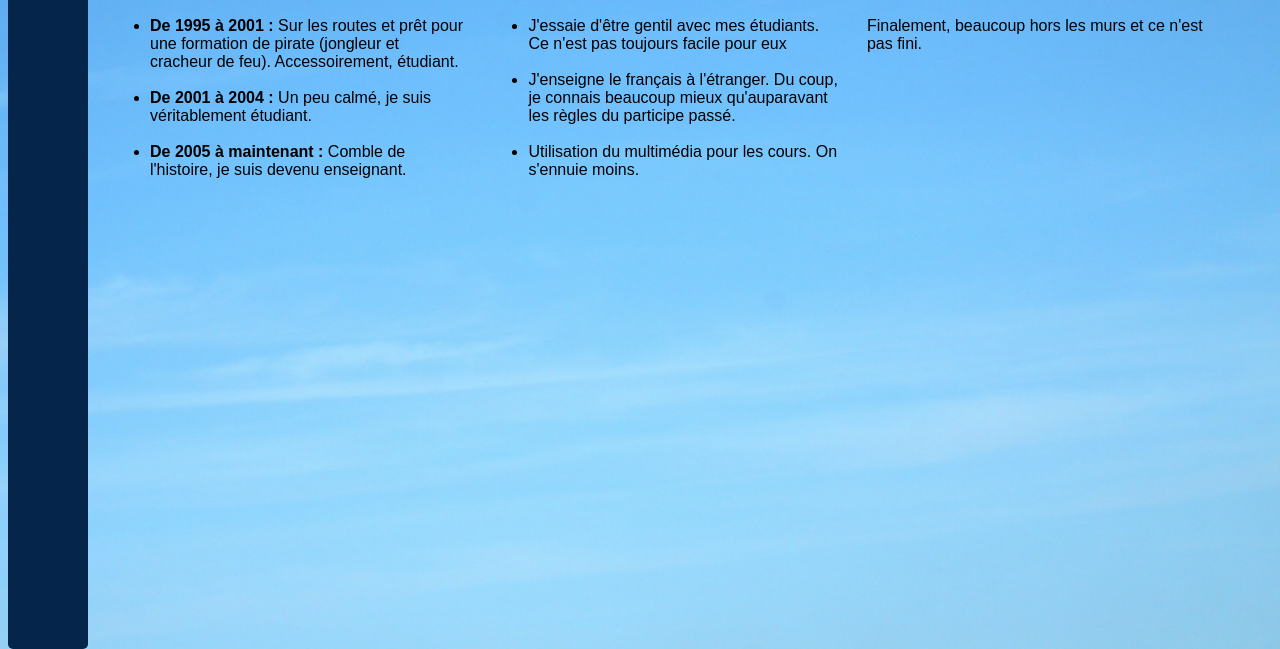
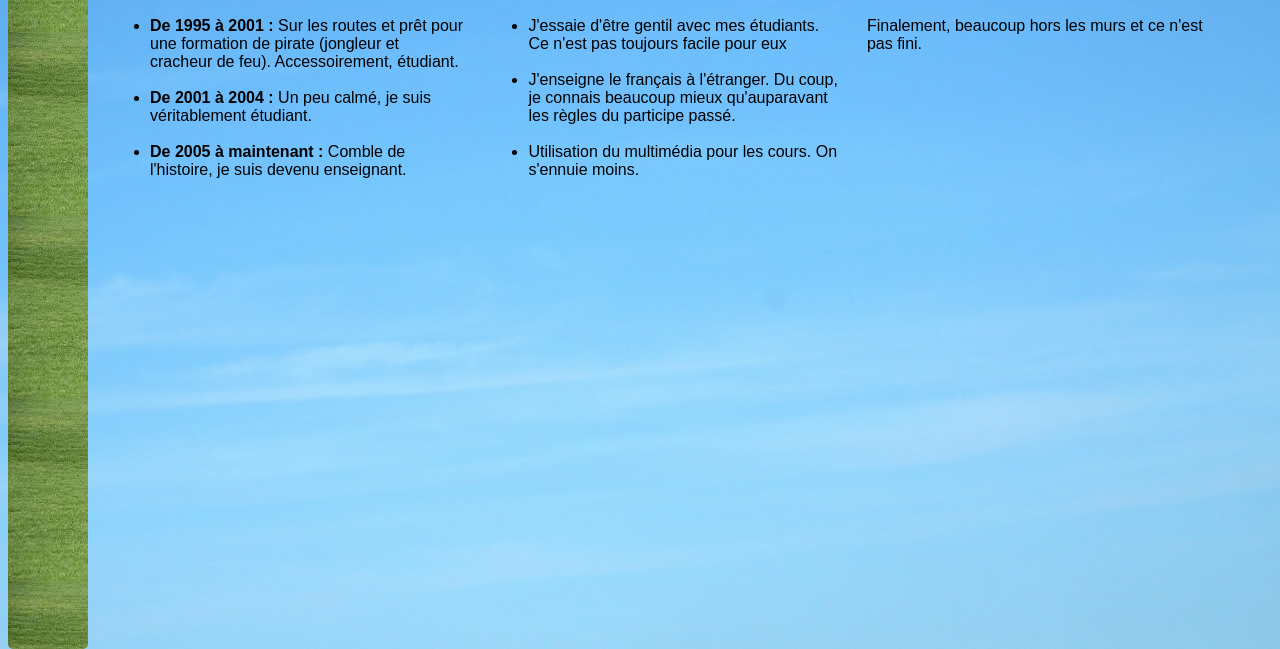
Before and after one commit to st2phane/mon_cv1, a plain HTML site: page index.html in a window 1280 px wide. Shown: the part 173-822 px from the top of the page. Drawn offline with Linux system fonts and the light colour scheme; a web font is replaced by a local one.

Commit message:
changement de l'image de fond/background bleufond par prairie

```diff
--- a/style.css
+++ b/style.css
@@ -75,7 +75,7 @@ aside {
 	width:80px;
 	height:100%;
     border-radius: 5px 5px 5px 5px;
-	background: url('img/bleufond.jpg');
+	background: url('img/prairie.jpg');
 }
 
 @media screen and (max-width: 1024px) {
```
